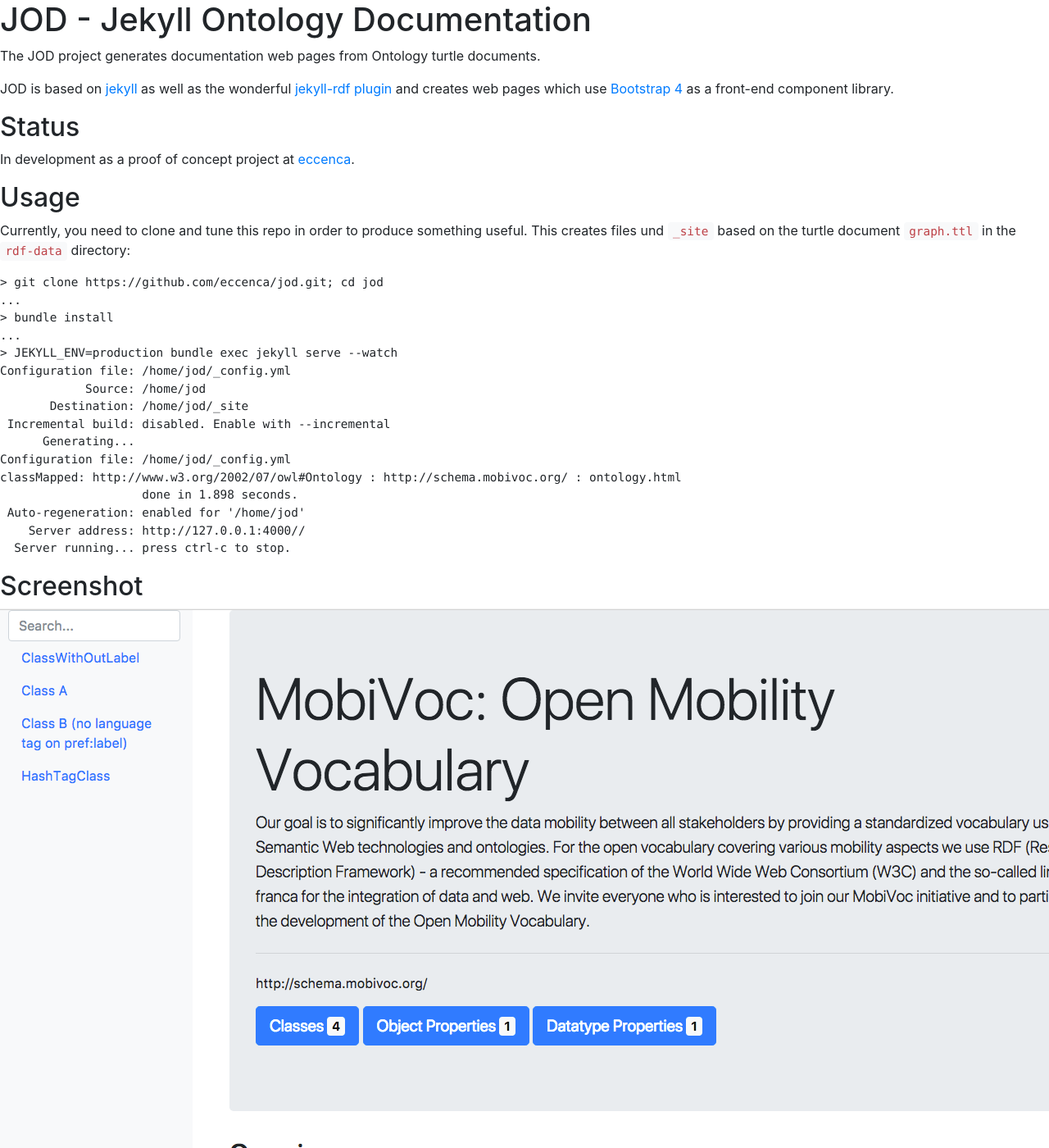
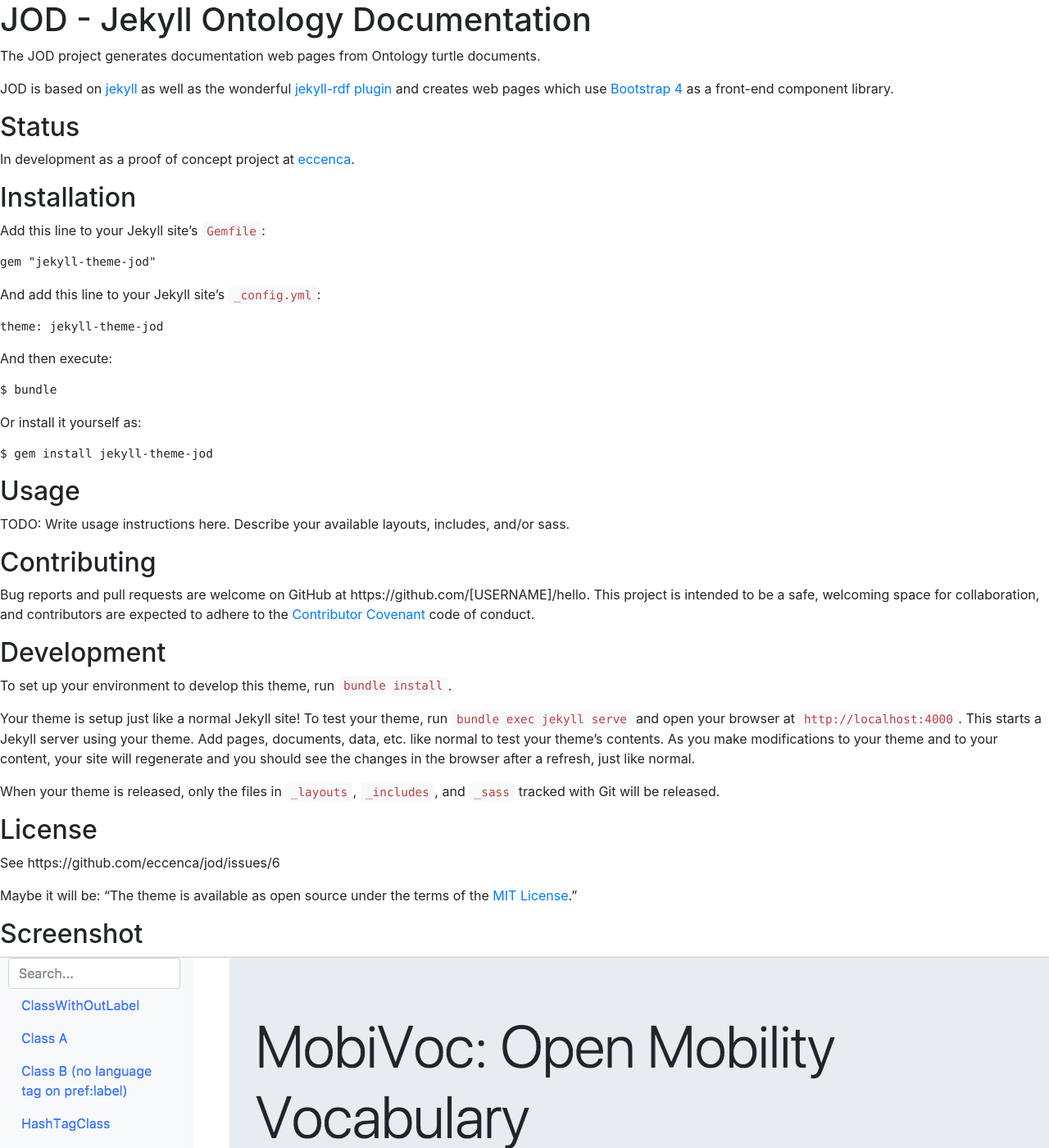
Before and after one commit to eccenca/jod, a Jekyll site: the page built from README.md, in a window 1280 px wide and 1400 px high. Shown: the whole window at 82% size. Built offline with Jekyll 4.4.1, drawn with Linux system fonts in a browser that asks for light colours; nearby versions of some CDN libraries; our own code applies the rules of GitHub Pages for plain Markdown files.

Commit message:
Change structure for gem based jekyll-theme

````diff
--- a/README.md
+++ b/README.md
@@ -8,29 +8,51 @@ JOD is based on [jekyll](jekyllrb.com) as well as the wonderful [jekyll-rdf plug
 
 In development as a proof of concept project at [eccenca](https://www.eccenca.com).
 
+
+## Installation
+
+Add this line to your Jekyll site's `Gemfile`:
+
+```ruby
+gem "jekyll-theme-jod"
+```
+
+And add this line to your Jekyll site's `_config.yml`:
+
+```yaml
+theme: jekyll-theme-jod
+```
+
+And then execute:
+
+    $ bundle
+
+Or install it yourself as:
+
+    $ gem install jekyll-theme-jod
+
 ## Usage
 
-Currently, you need to clone and tune this repo in order to produce something useful.
-This creates files und `_site` based on the turtle document `graph.ttl` in the `rdf-data` directory:
+TODO: Write usage instructions here. Describe your available layouts, includes, and/or sass.
 
-```
-> git clone https://github.com/eccenca/jod.git; cd jod
-...
-> bundle install
-...
-> JEKYLL_ENV=production bundle exec jekyll serve --watch
-Configuration file: /home/jod/_config.yml
-            Source: /home/jod
-       Destination: /home/jod/_site
- Incremental build: disabled. Enable with --incremental
-      Generating...
-Configuration file: /home/jod/_config.yml
-classMapped: http://www.w3.org/2002/07/owl#Ontology : http://schema.mobivoc.org/ : ontology.html
-                    done in 1.898 seconds.
- Auto-regeneration: enabled for '/home/jod'
-    Server address: http://127.0.0.1:4000//
-  Server running... press ctrl-c to stop.
-```
+## Contributing
+
+Bug reports and pull requests are welcome on GitHub at https://github.com/[USERNAME]/hello. This project is intended to be a safe, welcoming space for collaboration, and contributors are expected to adhere to the [Contributor Covenant](http://contributor-covenant.org) code of conduct.
+
+## Development
+
+To set up your environment to develop this theme, run `bundle install`.
+
+Your theme is setup just like a normal Jekyll site! To test your theme, run `bundle exec jekyll serve` and open your browser at `http://localhost:4000`. This starts a Jekyll server using your theme. Add pages, documents, data, etc. like normal to test your theme's contents. As you make modifications to your theme and to your content, your site will regenerate and you should see the changes in the browser after a refresh, just like normal.
+
+When your theme is released, only the files in `_layouts`, `_includes`, and `_sass` tracked with Git will be released.
+
+## License
+
+See https://github.com/eccenca/jod/issues/6
+
+Maybe it will be: "The theme is available as open source under the terms of the [MIT License](https://opensource.org/licenses/MIT)."
+
 
 ## Screenshot
 
--- a/_config.yml
+++ b/_config.yml
@@ -24,10 +24,7 @@ url: "http://schema.mobivoc.org" # the base hostname & protocol for your site, e
 
 # Build settings
 markdown: kramdown
-# theme: jekyll-theme-bootstrap
-plugins:
-  - jekyll-feed
-  - jekyll-rdf
+theme: jekyll-theme-jod
 
 jekyll_rdf:
     path: "_data/graph.ttl"
--- a/_layouts/ontology.html
+++ b/_layouts/ontology.html
@@ -1,6 +1,6 @@
 ---
 layout: default
-rdf_prefix_path: _data/prefixes.pref
+rdf_prefix_path: "assets/prefixes.pref"
 ---
 {% assign classesQuery = '
     SELECT DISTINCT ?subject
--- a/_layouts/resource.html
+++ b/_layouts/resource.html
@@ -1,6 +1,6 @@
 ---
 layout: default
-rdf_prefix_path: _data/prefixes.pref
+rdf_prefix_path: "assets/prefixes.pref"
 ---
 resource
 
````
Also changed, not shown: Gemfile (+1 -28 lines), Gemfile.lock (deleted), jekyll-theme-jod.gemspec (added), 3 other files.
